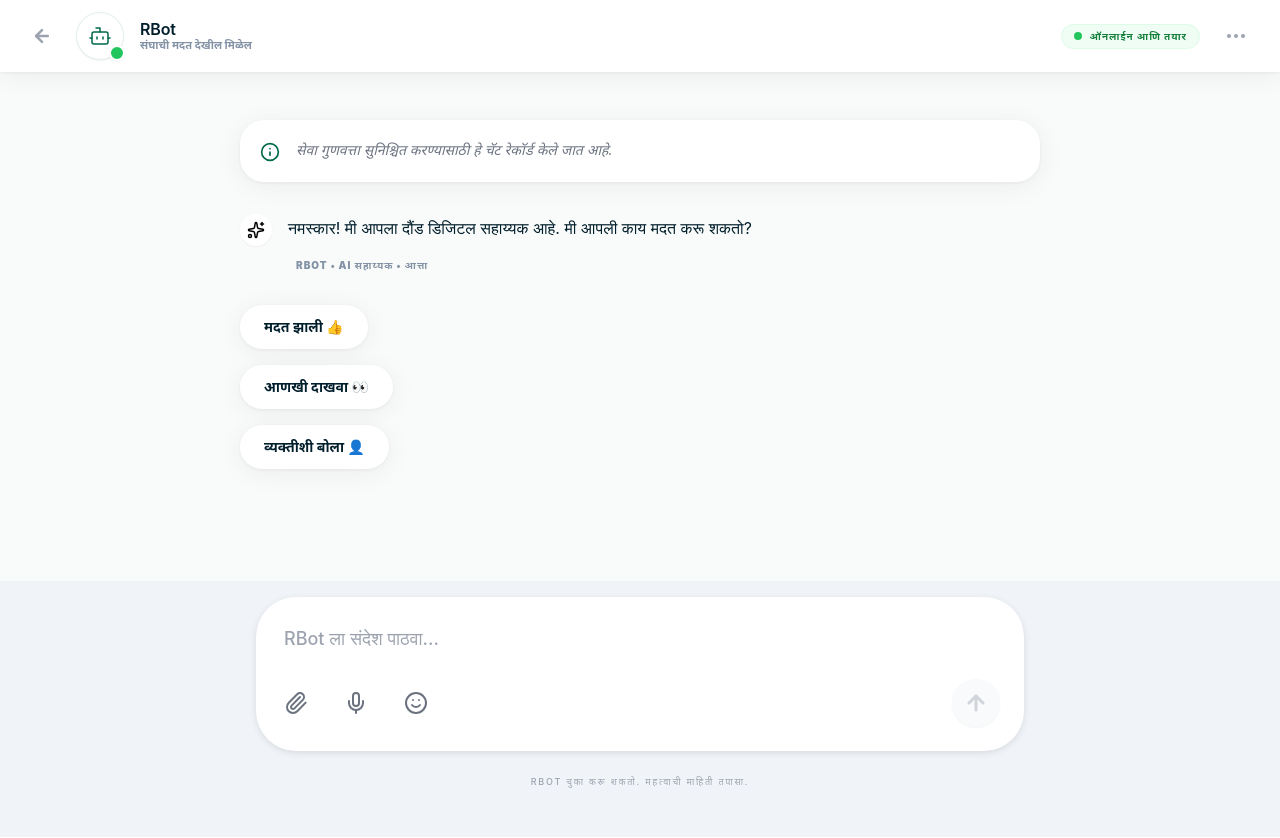
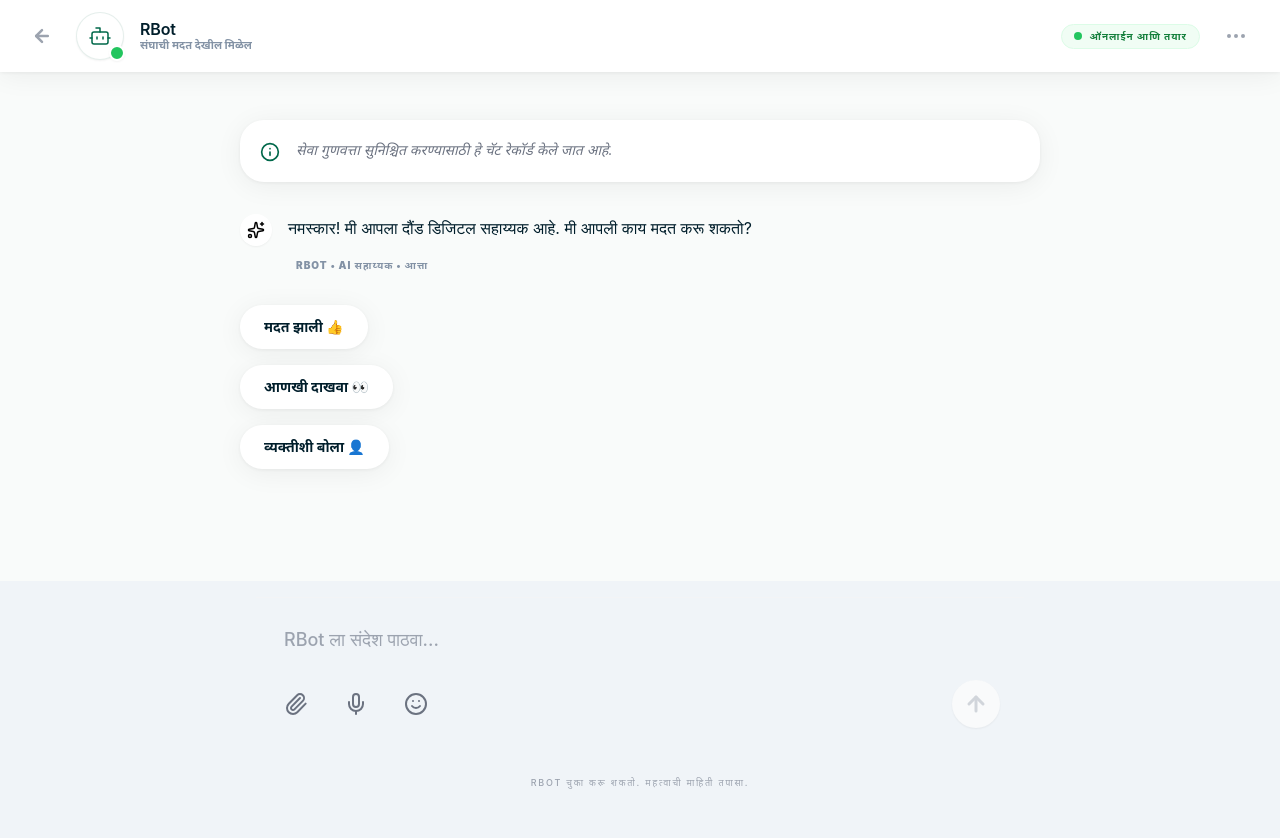
Before and after one commit to anilyede6031-sys/MLA-Grievance-Portal, a React (Vite) app in the folder frontend/: page /ai in a window 1280 px wide. Built offline with nearby package versions, Linux system fonts and the light colour scheme; no server answers.

Commit message:
v45: Borderless chat input - removed background boxes for a floating/seamless look

```diff
--- a/frontend/src/components/HelpWidget.jsx
+++ b/frontend/src/components/HelpWidget.jsx
@@ -152,7 +152,7 @@ export default function HelpWidget() {
                  <div ref={scrollRef} />
               </div>
                <div className="p-3 bg-white dark:bg-gray-900 border-t border-[#E8EDEB] flex-shrink-0">
-                   <div className="bg-white dark:bg-gray-800 rounded-[1.5rem] p-3 border border-[#E8EDEB] flex flex-col shadow-sm min-h-[70px] focus-within:border-[#14161A] transition-all">
+                   <div className="bg-transparent rounded-none p-3 border-0 flex flex-col min-h-[70px] transition-all">
                        <textarea
                          ref={textareaRef}
                          value={input}
--- a/frontend/src/pages/AIAssistant.jsx
+++ b/frontend/src/pages/AIAssistant.jsx
@@ -138,7 +138,7 @@ export default function AIAssistant() {
       {/* Floating Gemini Pill Input Bar */}
       <div className="gemini-bg p-4 md:pb-12 flex-shrink-0">
         <div className="max-w-3xl mx-auto space-y-4">
-           <div className="bg-white rounded-[2.5rem] p-4 md:p-6 gemini-pill-shadow relative focus-within:ring-1 focus-within:ring-[#4285F4]/20 transition-all">
+           <div className="bg-transparent rounded-none p-4 md:p-6 relative transition-all border-t border-gray-100 dark:border-gray-800">
               <textarea
                 ref={textareaRef}
                 value={input}
```
